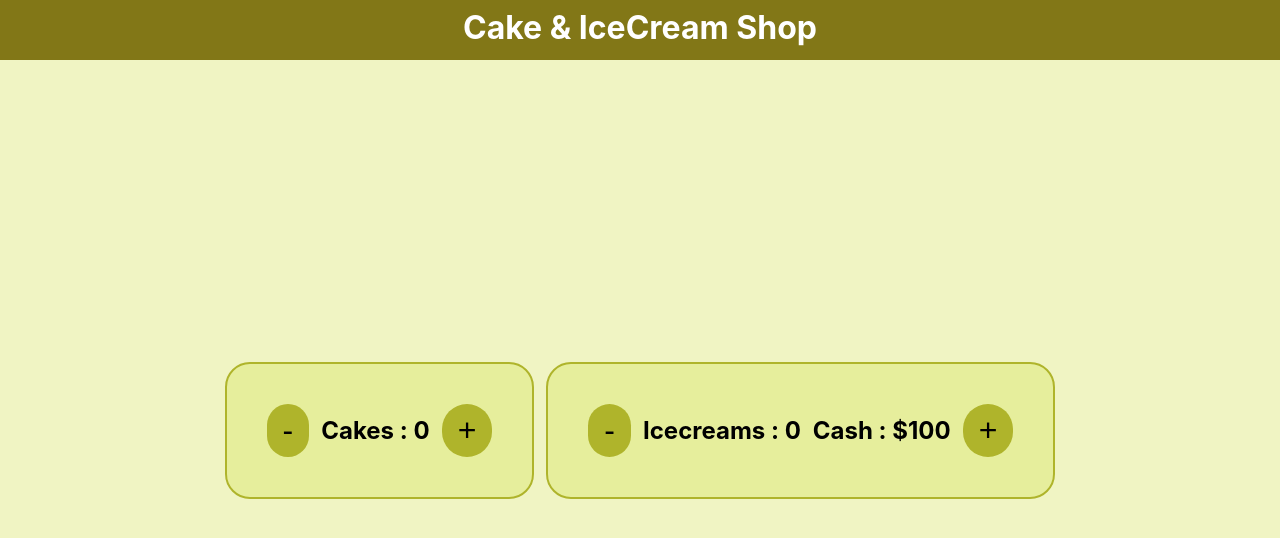
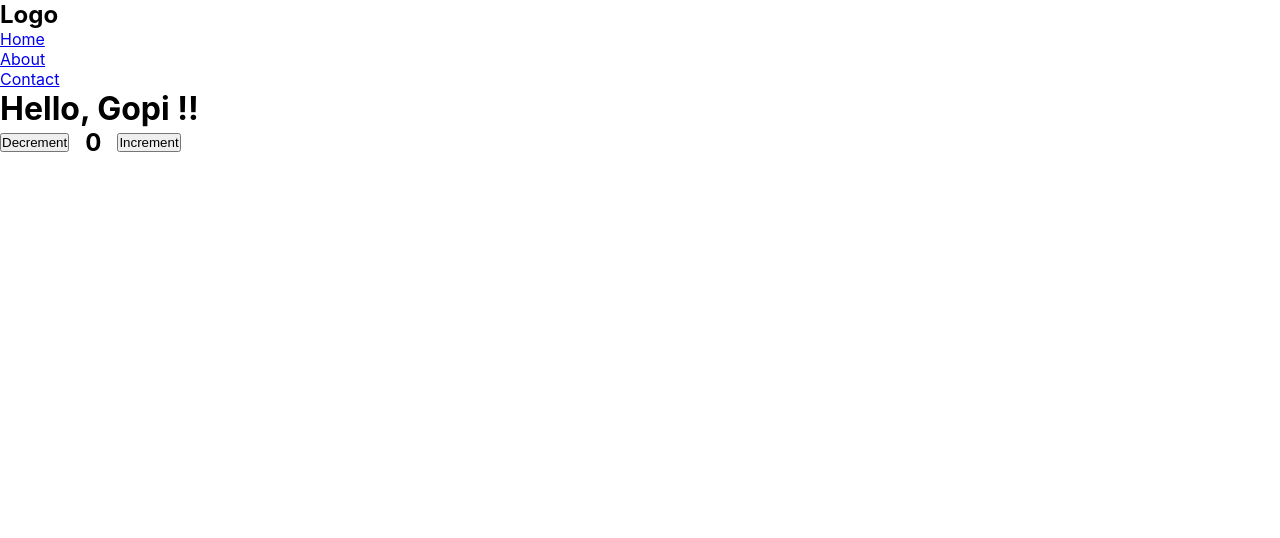
Before and after one commit to GopiBalar/React_l, a React (Create React App) app: page / in a window 1280 px wide. Shown: the top 538 px of the page. Built offline with nearby package versions, Linux system fonts and the light colour scheme; no server answers.

Commit message:
Class Components

```diff
--- a/package.json
+++ b/package.json
@@ -10,6 +10,7 @@
     "react": "^18.2.0",
     "react-dom": "^18.2.0",
     "react-redux": "^9.1.0",
+    "react-router-dom": "^6.22.3",
     "react-scripts": "5.0.1",
     "web-vitals": "^2.1.4"
   },
--- a/src/App.js
+++ b/src/App.js
@@ -1,13 +1,29 @@
-// import "./App.css";
-import { Provider } from "react-redux";
-import Main from "./Pages/Main";
-import store from "./redux/store";
+// // import "./App.css";
+// import { Provider } from "react-redux";
+// import Main from "./Pages/Main";
+// import store from "./redux/store";
+
+// function App() {
+//   return (
+//     <Provider store={store}>
+//       <Main />
+//     </Provider>
+//   );
+// }
+
+// export default App;
+
+import React from "react";
+import { BrowserRouter, Route, Routes } from "react-router-dom";
+import Home from "./Pages/Home";
 
 function App() {
   return (
-    <Provider store={store}>
-      <Main />
-    </Provider>
+    <BrowserRouter>
+      <Routes>
+        <Route path="/" element={<Home />} />
+      </Routes>
+    </BrowserRouter>
   );
 }
 
--- a/src/Components/HooksExample/useContext/Component1.jsx
+++ b/src/Components/HooksExample/useContext/Component1.jsx
@@ -26,8 +26,8 @@ import Component2 from "./Component2";
 import { useTheme } from "./Theme";
 // import User from "./User";
 
-function Component1() {
-  const { theme, setTheme } = useTheme();
+function Component1(props) {
+  const { theme, setTheme } = props;
   console.log("theme", theme);
 
   const dStyles = {
@@ -49,7 +49,7 @@ function Component1() {
       </p>
       <button
         onClick={() => {
-            if (theme === "light") {
+          if (!theme) {
             setTheme("dark");
           } else {
             setTheme("light");
--- a/src/Components/HooksExample/useContext/User.jsx
+++ b/src/Components/HooksExample/useContext/User.jsx
@@ -8,7 +8,7 @@ export function useUser() {
 }
 
 function User(props) {
-  const [user, setUser] = useState(" User");
+  const [user, setUser] = useState("User");
 
   return (
     <UserContext.Provider value={user}>
--- a/src/Components/HooksExample/useEffect/PostCard.jsx
+++ b/src/Components/HooksExample/useEffect/PostCard.jsx
@@ -25,7 +25,7 @@ function PostCard(props) {
       <div>
         <h3 style={{ fontSize: "2rem" }}>{props.title}</h3>
       </div>
-      <div style={{fontSize:"1.3rem"}}>
+      <div style={{ fontSize: "1.3rem" }}>
         <p>{props.body}</p>
       </div>
     </div>
--- /dev/null
+++ b/src/Components/classComponents/Class.jsx
@@ -0,0 +1,11 @@
+import React, { Component } from "react";
+
+export default class Class extends Component {
+  render() {
+    return (
+      <div>
+        <h1>Hello, {this.props.name} !!</h1>
+      </div>
+    );
+  }
+}
--- /dev/null
+++ b/src/Components/classComponents/Counter.jsx
@@ -0,0 +1,26 @@
+import React, { Component } from "react";
+
+export default class Counter extends Component {
+  constructor() {
+    super();
+    this.state = { count: 0 };
+  }
+  decrement = () => {
+    this.setState({ count: this.state.count - 1 });
+  };
+  increment = () => {
+    this.setState({ count: this.state.count + 1 });
+  };
+
+  render() {
+    return (
+      <>
+        <div style={{ display: "flex", alignItems: "center", gap: "16px" }}>
+          <button onClick={this.decrement}>Decrement</button>
+          <h2>{this.state.count}</h2>
+          <button onClick={this.increment}>Increment</button>
+        </div>
+      </>
+    );
+  }
+}
--- /dev/null
+++ b/src/Components/classComponents/Navbar.jsx
@@ -0,0 +1,25 @@
+import React, { Component } from "react";
+import { Link } from "react-router-dom";
+
+export default class Navbar extends Component {
+  render() {
+    return (
+      <div>
+        <nav>
+          <h1>Logo</h1>
+          <ul>
+            <li>
+              <Link to="/">Home</Link>
+            </li>
+            <li>
+              <Link to="/">About</Link>
+            </li>
+            <li>
+              <Link to="/">Contact</Link>
+            </li>
+          </ul>
+        </nav>
+      </div>
+    );
+  }
+}
--- a/src/Pages/Home.jsx
+++ b/src/Pages/Home.jsx
@@ -1,9 +1,17 @@
-import React from 'react';
-import Masale from "../Components/home/Masale";
+import React from "react";
+import Navbar from "../Components/classComponents/Navbar";
+import Class from "../Components/classComponents/Class";
+import Counter from "../Components/classComponents/Counter";
 
 function Home() {
-
-  return <Masale/>;
+  return (
+    <div>
+      <Navbar />
+      <Class name="Gopi"  />
+      {/* <Class name="Balar" /> */}
+      <Counter />
+    </div>
+  );
 }
 
 export default Home;
--- a/src/redux/slices/userSlice.js
+++ b/src/redux/slices/userSlice.js
@@ -10,7 +10,7 @@ export const fetchUsers = createAsyncThunk("user/fetchUsers", async () => {
   try {
     const res = await fetch("https://jsonplaceholder.typicode.com/users");
     const data = await res.json();
-    return data[0].name;
+    return data[0].address.street;
   } catch (error) {
     return error;
   }
@@ -23,7 +23,7 @@ const userSlice = createSlice({
     getUser: () => {},
   },
   extraReducers: (builder) => {
-    const obj = builder
+    builder
       .addCase(fetchUsers.pending, (state, action) => {
         state.loading = true;
       })
@@ -38,8 +38,8 @@ const userSlice = createSlice({
         state.error = action.payload;
       });
 
-    console.log("obj", obj);
-    return obj;
+    // console.log("obj", obj);
+    // return obj;
   },
 });
 
```
Also changed, not shown: src/Components/HooksExample/useEffect/UseEffectExample.jsx (+4 -4 lines), 1 other file (tests, documents, lock files or other folders). Lines whose indentation alone changed are shown as unchanged.
